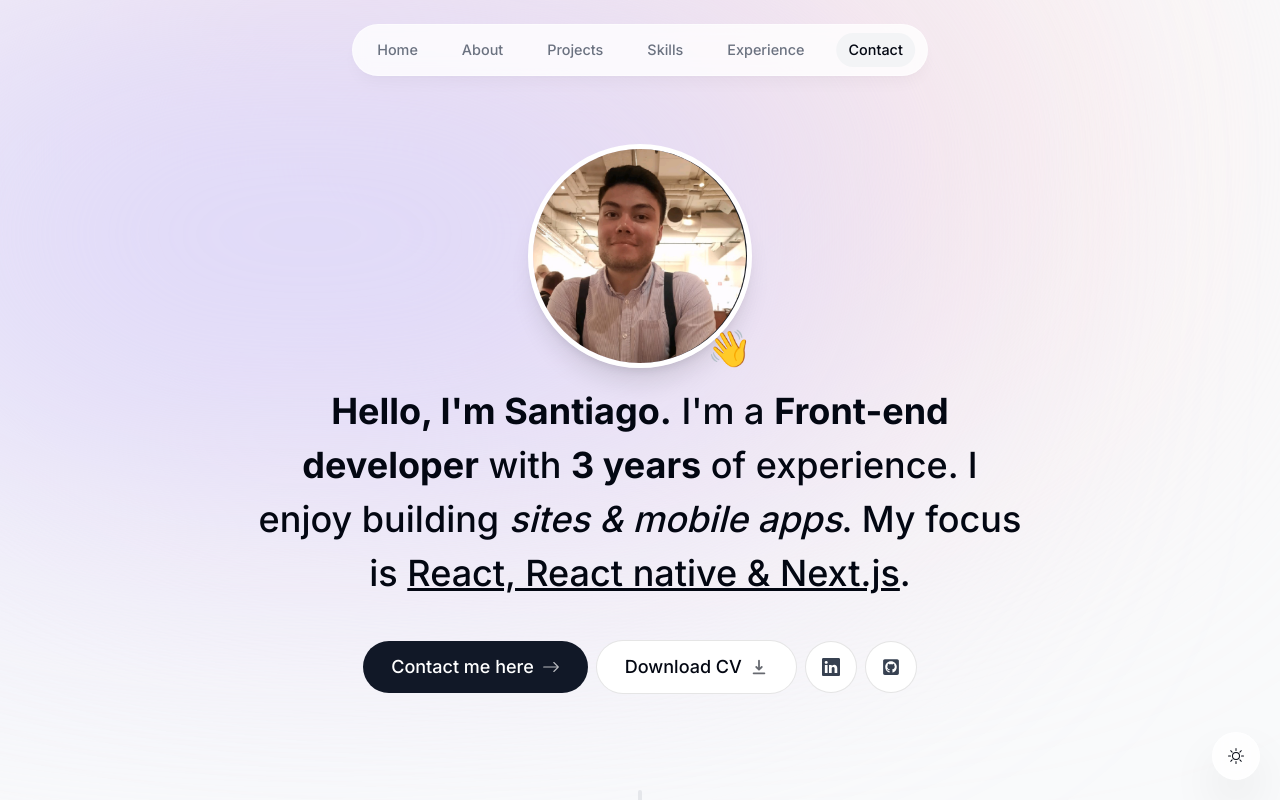
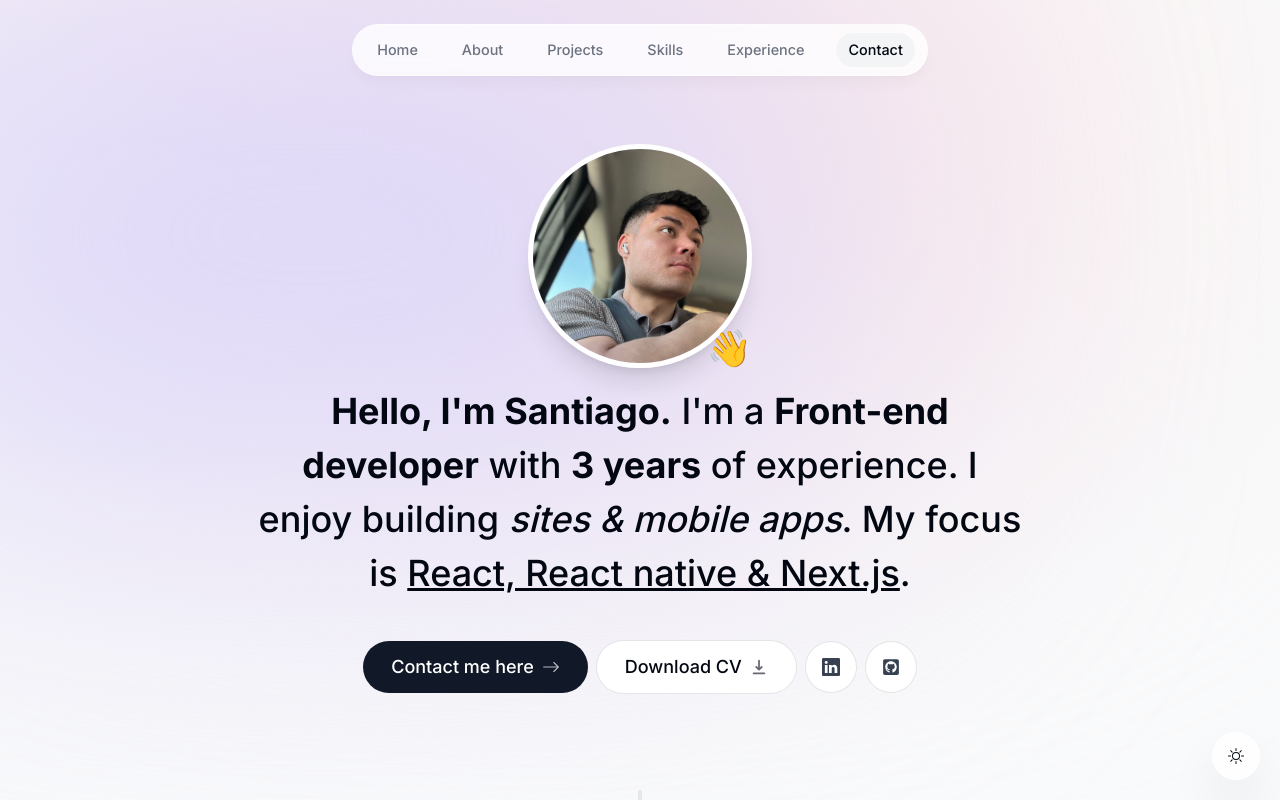
Before and after one commit to galeonn321/portfolio, a Next.js app: page / in a window 1280 px wide. Shown: the top 800 px of the page. Built offline with nearby package versions, Linux system fonts and the light colour scheme; no server answers.

Commit message:
new photo

```diff
--- a/components/intro.tsx
+++ b/components/intro.tsx
@@ -31,7 +31,7 @@ export default function Intro() {
             }}
           >
             <Image
-              src={require("../assets/My picture.png")}
+              src={require("../assets/My picture.jpg")}
               alt="Santiago portrait"
               width="400"
               height="400"
```
Also changed, not shown: assets/My picture.jpg (added), assets/My picture.png (deleted).
